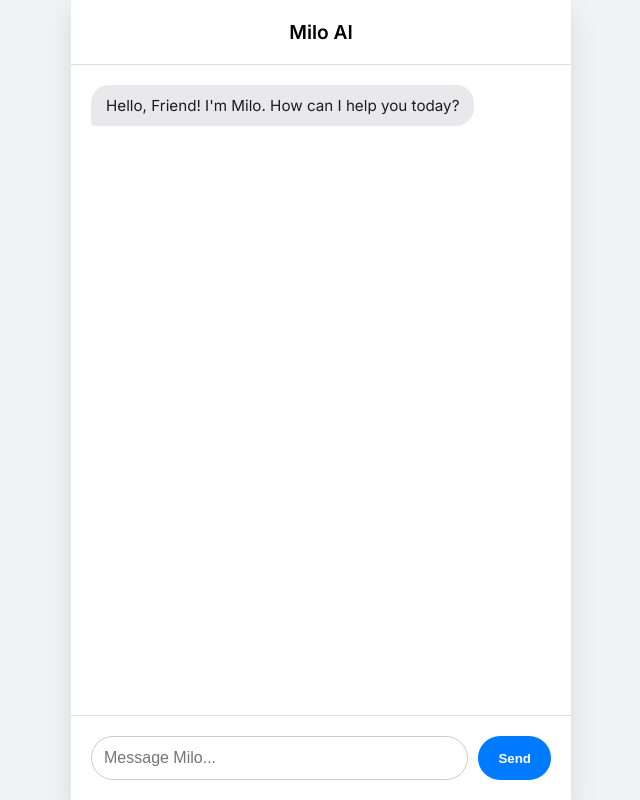
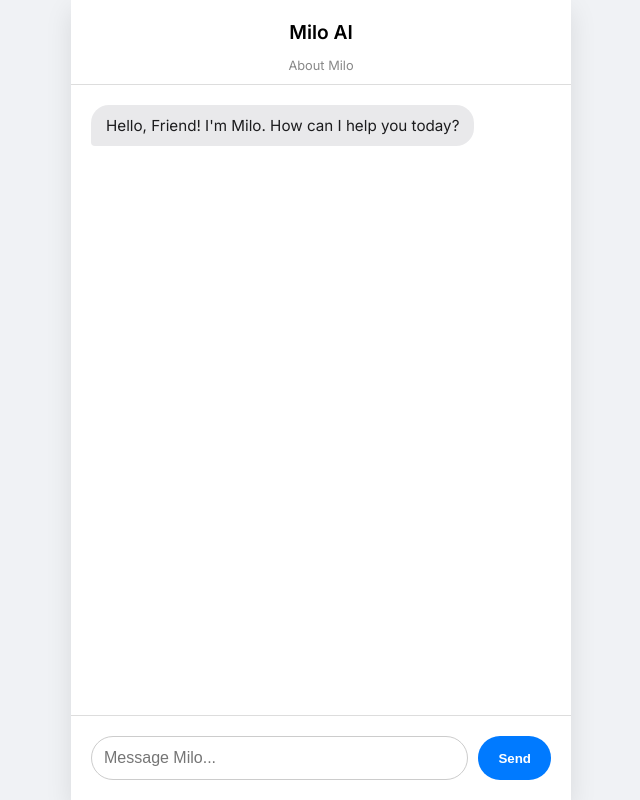
Before and after one commit to doug-ctrl/milo-chatbot, a Flask app: page / in a window 1280 px wide. Shown: the whole page, without its empty margins (319-959 px from the left). Run offline with Flask 3, Linux system fonts and the light colour scheme.

Commit message:
Add about route and navigation link

```diff
--- a/app.py
+++ b/app.py
@@ -4,12 +4,15 @@ import os
 
 app = Flask(__name__)
 
-
 # The "Home" page route
 @app.route('/')
 def index():
     return render_template('index.html', user=user_name)
 
+# The "About" page route
+@app.route('/about')
+def about():
+    return render_template('about.html')
 
 # The "Logic" route - where the chat messages go
 @app.route('/get_response', methods=['POST'])
@@ -22,8 +25,6 @@ def chat():
     bot_reply = get_milo_response(user_input)
     return jsonify({"response": bot_reply})
 
-import os
-
 if __name__ == "__main__":
     # Render provides the PORT environment variable
     port = int(os.environ.get("PORT", 10000))
--- a/templates/index.html
+++ b/templates/index.html
@@ -9,7 +9,13 @@
         :root { --user-bg: #007AFF; --milo-bg: #E9E9EB; --text-dark: #1C1C1E; }
         body { font-family: 'Inter', sans-serif; background-color: #f0f2f5; margin: 0; display: flex; justify-content: center; height: 100vh; }
         .chat-container { width: 100%; max-width: 500px; background: white; display: flex; flex-direction: column; box-shadow: 0 10px 25px rgba(0,0,0,0.1); }
-        header { padding: 20px; background: #fff; border-bottom: 1px solid #ddd; text-align: center; font-weight: 600; font-size: 1.2rem; }
+        header { padding: 20px 20px 10px 20px; background: #fff; text-align: center; font-weight: 600; font-size: 1.2rem; }
+
+        /* About Link Styling */
+        .about-link { text-align: center; padding-bottom: 10px; border-bottom: 1px solid #ddd; }
+        .about-link a { color: #888; text-decoration: none; font-size: 0.8rem; font-weight: 400; transition: color 0.2s; }
+        .about-link a:hover { color: var(--user-bg); }
+
         #chat-box { flex: 1; overflow-y: auto; padding: 20px; display: flex; flex-direction: column; gap: 12px; }
 
         /* Bubble Styling */
@@ -27,6 +33,10 @@
 <body>
     <div class="chat-container">
         <header>Milo AI</header>
+        <div class="about-link">
+            <a href="/about">About Milo</a>
+        </div>
+
         <div id="chat-box">
             <div class="message milo">Hello, {{ user }}! I'm Milo. How can I help you today?</div>
         </div>
```
